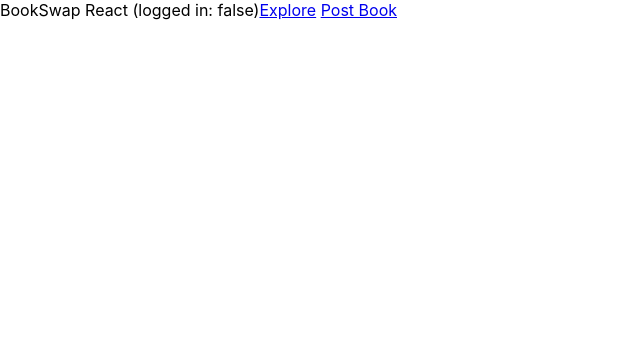
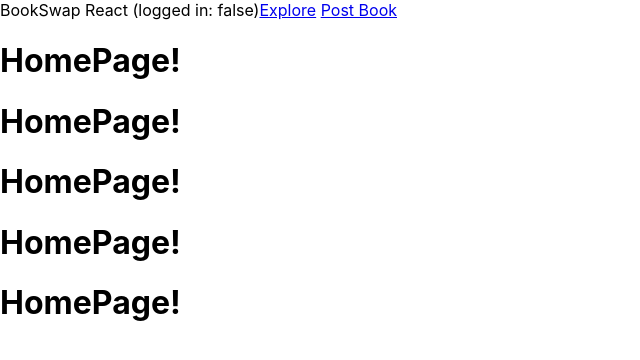
Before and after one commit to brunogarciagonzalez/bookswap-react, a React (Create React App) app: page / in a window 1280 px wide. Shown: the top 360 px of the page, without its empty margins (0-640 px from the left). Built offline with nearby package versions, Linux system fonts and the light colour scheme.

Commit message:
add placeholder homepage code

```diff
--- a/src/App.js
+++ b/src/App.js
@@ -18,6 +18,21 @@ class App extends Component {
           <Link to="/post-new">Post Book</Link>
         </header>
         <Switch>
+          <Route
+            exact
+            path="/"
+            render={() => {
+              return (
+                <div>
+                  <h1>HomePage!</h1>
+                  <h1>HomePage!</h1>
+                  <h1>HomePage!</h1>
+                  <h1>HomePage!</h1>
+                  <h1>HomePage!</h1>
+                </div>
+              );
+            }}
+          />
           <Route exact path="/login" component={LoginForm} />
           <Route exact path="/post-new" component={AddUserBookFormPhaser} />
           <Route exact path="/explore" component={BooksContainer} />
```
